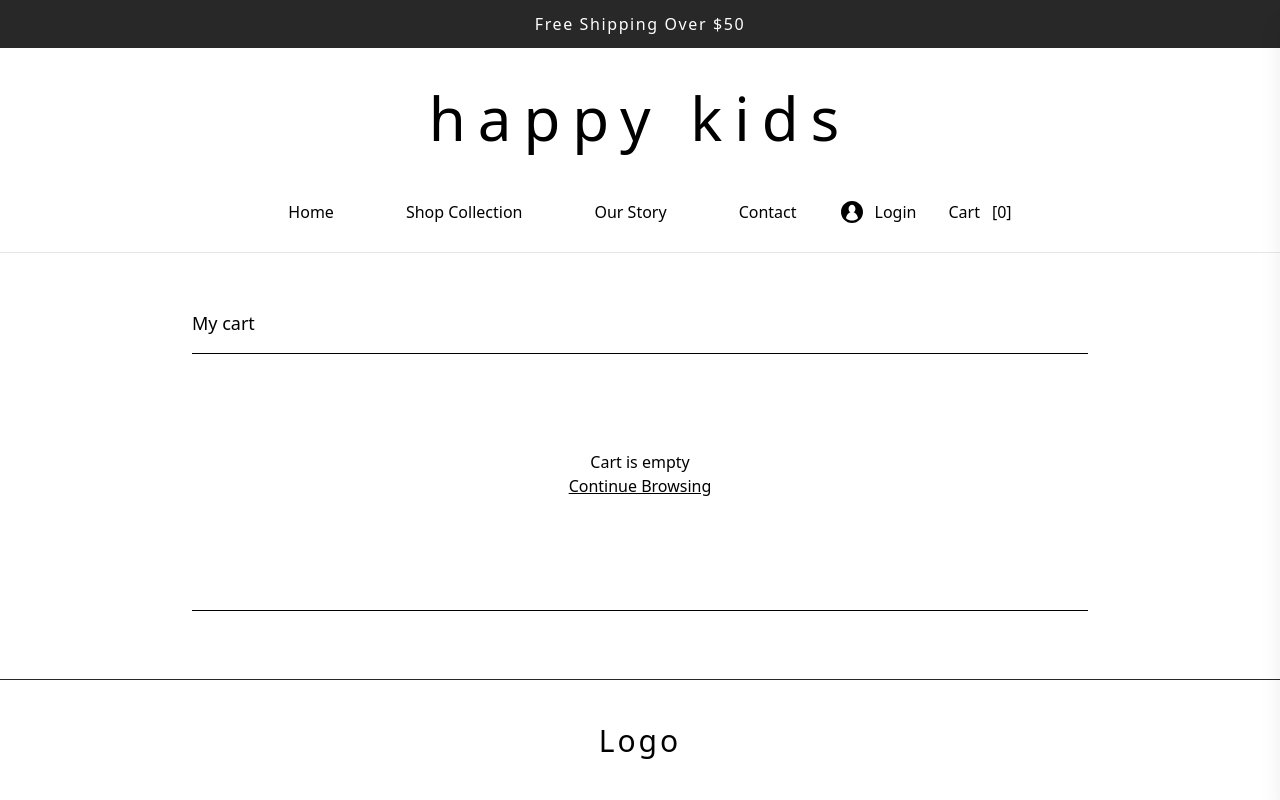
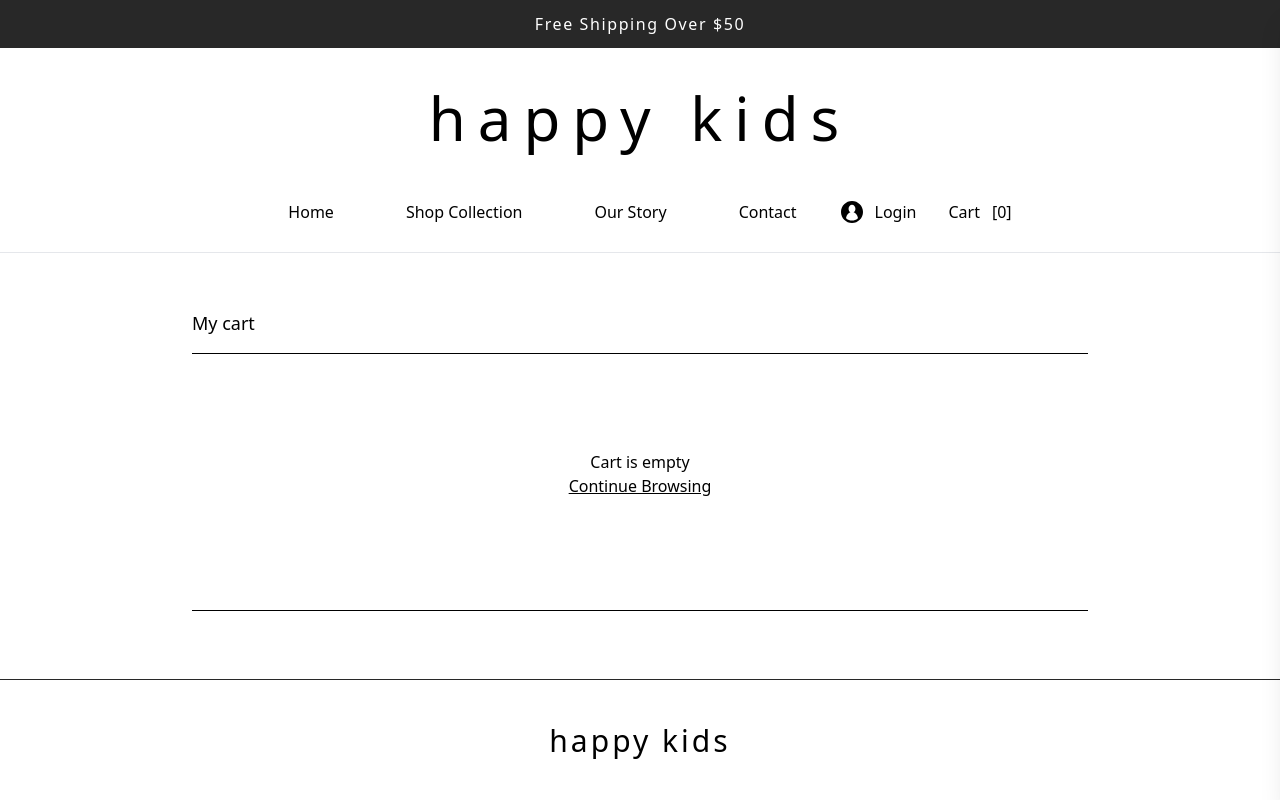
Before and after one commit to 61130061/happy-kamp, a Next.js app: page /shopping-cart in a window 1280 px wide. Shown: the top 800 px of the page. Built offline with nearby package versions, Linux system fonts and the light colour scheme; grey boxes are pictures that could not be loaded.

Commit message:
♻️ update logo text in Footer component

```diff
--- a/src/components/Footer.tsx
+++ b/src/components/Footer.tsx
@@ -6,7 +6,7 @@ export default function Footer() {
     <>
       <div className="border-t border-primary-1 mt-3 mb-[37px]" />{/* Divider */}
       <div className="max-w-4xl mx-auto px-5">
-        <div className="text-center text-[30px] leading-[1.6em] font-[200] tracking-widest mb-10">Logo</div>
+        <div className="text-center text-[30px] leading-[1.6em] font-[200] tracking-widest mb-10">happy kids</div>
 
         <div className="flex flex-col items-center sm:flex-row text-sm gap-10 sm:gap-5 sm:items-start justify-between mb-[42px]">
           {/* 1st Manu */}
```
